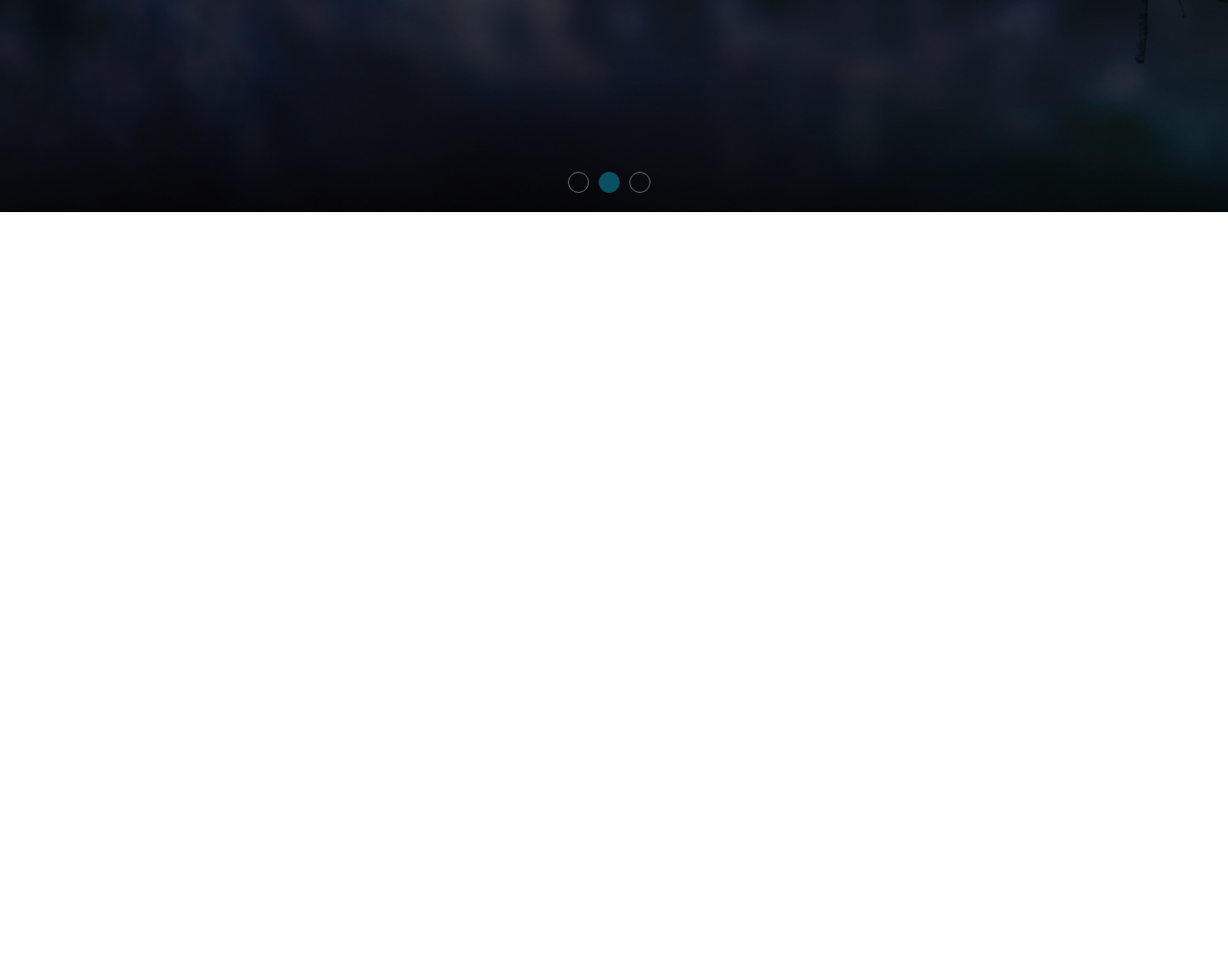
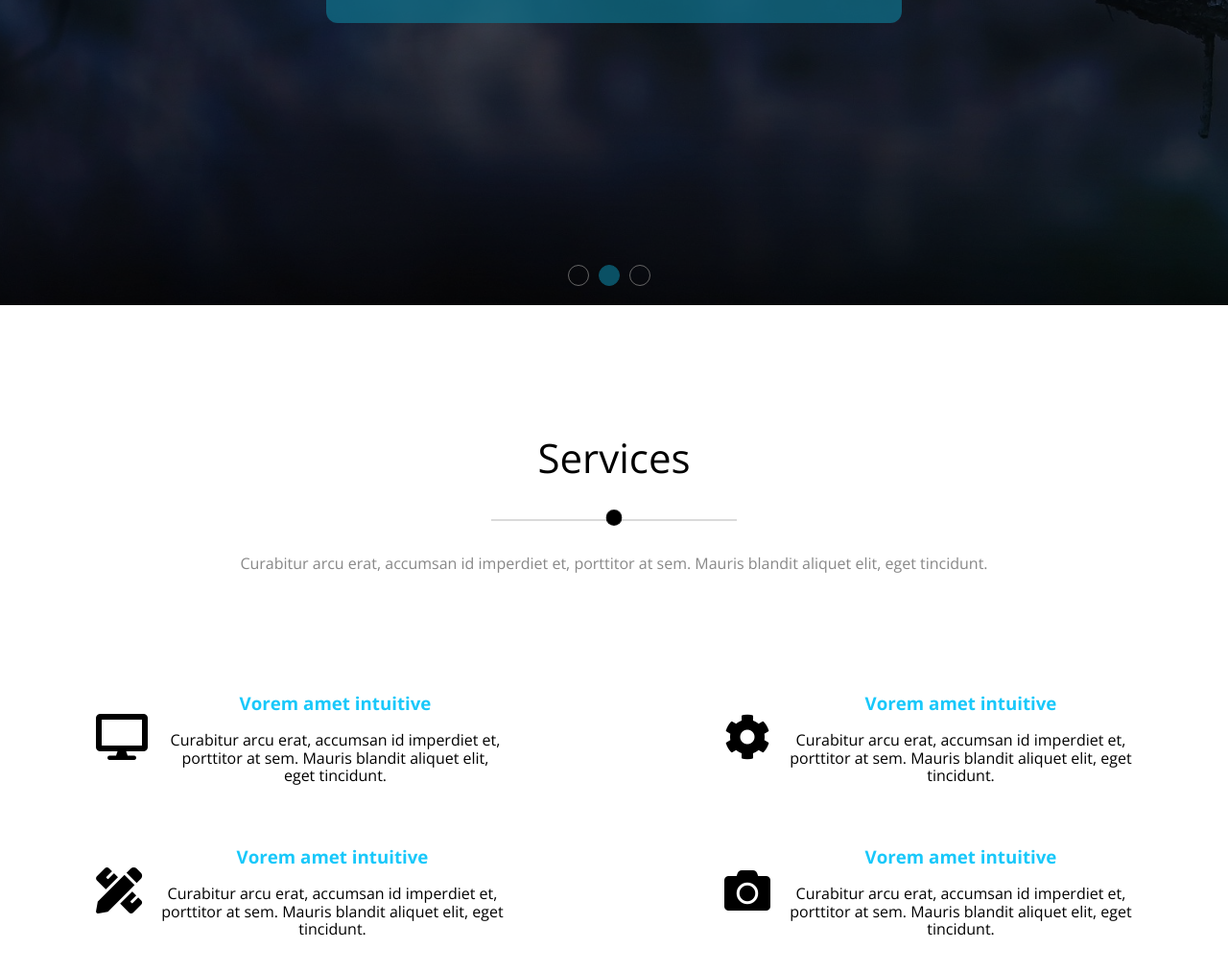
Before and after one commit to Rayansese/Project_2, a plain HTML site: page index.html in a window 1280 px wide. Shown: the part 579-1592 px from the top of the page at 96% size. Before the commit the page ends 800 px from the top, so only its background shows below. Drawn offline with nearby package versions, Linux system fonts and the light colour scheme.

Commit message:
modified:   css/style.css 	modified:   index.html

```diff
--- a/css/style.css
+++ b/css/style.css
@@ -2,6 +2,50 @@
   --main-color: #19c8fa;
   --transparent-color: rgb(15 116 143 / 70%);
   --section-padding: 100px;
+}
+.heading {
+  text-align: center;
+  margin-bottom: 50px;
+}
+.heading h2 {
+  font-size: 42px;
+  font-weight: normal;
+  margin-bottom: 70px;
+  position: relative;
+}
+.heading h2::before {
+  content: "";
+  display: block;
+  width: 20%;
+  height: 2px;
+ background-color:#77777746;
+ margin: 0 auto;
+ position: absolute;
+ top: 182%;
+ left: 50%;
+ transform: translateX(-50%);
+}
+.heading h2::after {
+  content: "";
+  display: block;
+  width: 15px;
+  height: 15px;
+  background-color:currentColor;
+  border: 1px solid #77777746;
+  border-radius: 50%;
+  position: absolute;
+  top: 162%;
+  left: 50%;
+  transform: translateX(-50%);
+  z-index: 99;
+}
+.heading p {
+  font-size: 16px;
+  color: #888;
+  margin-bottom: 100px;
+  text-align: center;
+  line-height: 2;
+  padding: 0 100px;
 }
   html {
     scroll-behavior: smooth;
@@ -47,9 +91,8 @@ ul {
 
 /* start header */
 header {
-position: relative;
-
-  /* background-color: gold; */
+  position: relative;
+  z-index: 3;
 }
 header .container {
     display: flex;
@@ -252,10 +295,7 @@ font-size: 21px;
 /* end header */
 /* start landing */
 .landing {
-  background-image: url(../images/landing.jpg);
-  position: absolute;
-  background-size: cover;
-  background-position: center;
+  position: relative;
   height: 100vh;
   width: 100%;
   display: flex;
@@ -263,8 +303,22 @@ font-size: 21px;
   align-items: center;
   text-align: center;
   overflow: hidden;
+  z-index: 2;
+  margin-top: -97px;
+  padding-top: 97px;
+}
+
+.landing::before {
+  content: "";
+  position: absolute;
   top: 0;
   left: 0;
+  width: 100%;
+  height: 100%;
+  background-image: url(../images/landing.jpg);
+  background-size: cover;
+  background-position: center;
+  z-index: -1;
 }
 
 .landing .overlay {
@@ -351,3 +405,40 @@ font-size: 21px;
   margin: 0;
 }
 /* end landing */
+/* start services */
+.services {
+  position: relative;
+  padding-top: var(--section-padding);
+  padding-bottom: var(--section-padding);
+  background-color: white;
+}
+.srvs {
+  display: grid;
+  /* grid-template-columns: 1fr; */
+  gap: 30px;
+
+}
+.srvs .srv h3 {
+color: var(--main-color);
+}
+.srvs .srv {
+  text-align: center;
+  padding: 0 100px;
+}
+@media (min-width: 922px) {
+  .srvs {
+    grid-template-columns: 1fr 1fr;
+  }
+}
+@media (min-width: 768px) {
+  .srvs .srv {
+  display: flex;
+  align-items: center;
+  gap: 20px;
+  padding: 0 100px;
+}
+}
+
+
+
+/* end services */
--- a/index.html
+++ b/index.html
@@ -83,14 +83,36 @@
       </div>
       <div class="srvs">
         <div class="srv">
-
+          <i class="fas fa-desktop fa-3x"></i>
+          <div class="text">
+            <h3>Vorem amet intuitive</h3>
+            <p>Curabitur arcu erat, accumsan id imperdiet et, porttitor at sem. Mauris blandit aliquet elit, eget tincidunt.</p>
+          </div>
         </div>
 
-        <div class="srv"></div>
+        <div class="srv">
+          <i class="fas fa-cog fa-3x"></i>
+          <div class="text">
+            <h3>Vorem amet intuitive</h3>
+            <p>Curabitur arcu erat, accumsan id imperdiet et, porttitor at sem. Mauris blandit aliquet elit, eget tincidunt.</p>
+          </div>
+        </div>
 
-        <div class="srv"></div>
+        <div class="srv">
+          <i class="fas fa-pencil-ruler fa-3x"></i>
+          <div class="text">
+            <h3>Vorem amet intuitive</h3>
+            <p>Curabitur arcu erat, accumsan id imperdiet et, porttitor at sem. Mauris blandit aliquet elit, eget tincidunt.</p>
+          </div>
+        </div>
 
-        <div class="srv"></div>
+        <div class="srv">
+          <i class="fas fa-camera fa-3x"></i>
+          <div class="text">
+            <h3>Vorem amet intuitive</h3>
+            <p>Curabitur arcu erat, accumsan id imperdiet et, porttitor at sem. Mauris blandit aliquet elit, eget tincidunt.</p>
+          </div>
+        </div>
       </div>
    </div>
    <!-- end Services -->
```
